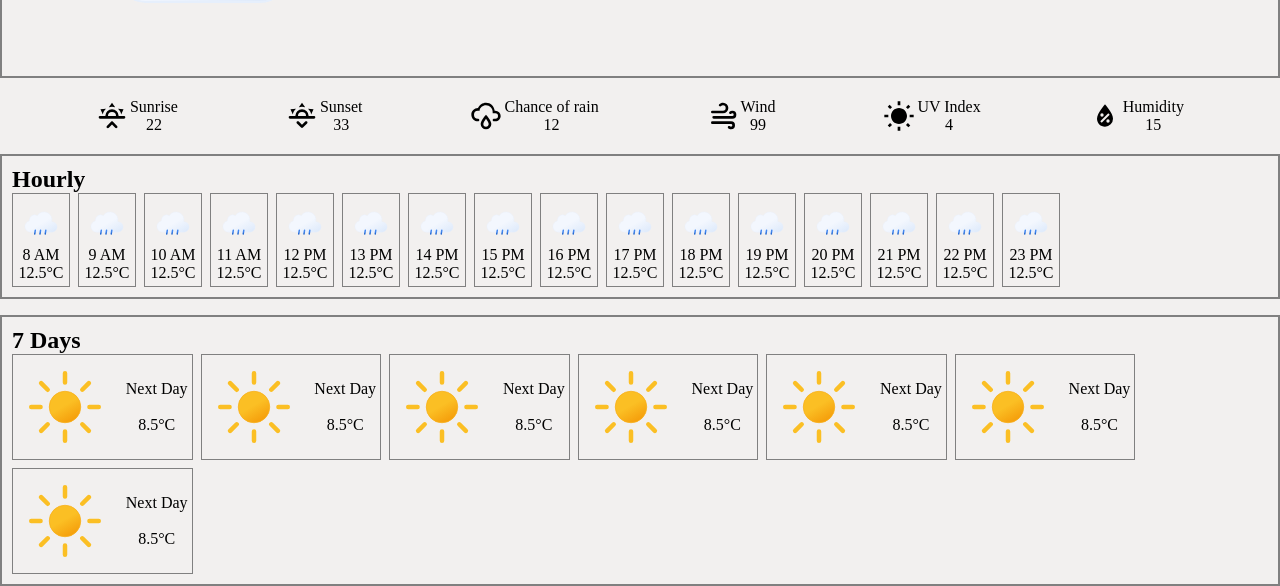
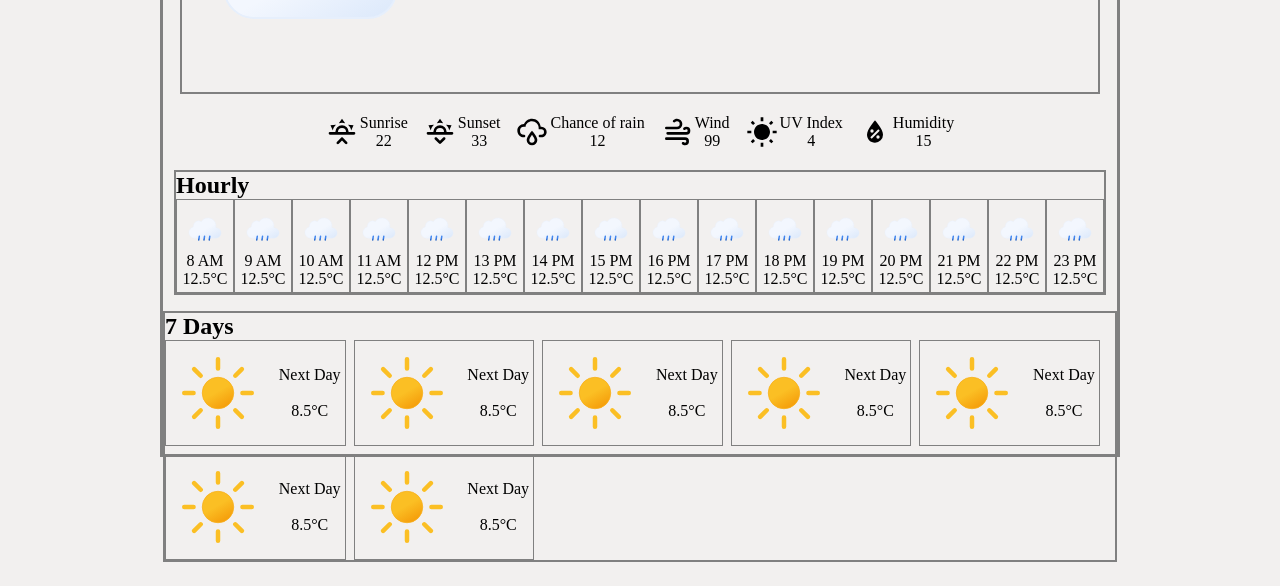
Before and after one commit to ArtemyOsovskoi/weather-app, a website built with webpack: page src/template.html in a window 1280 px wide. Shown: the part 263-849 px from the top of the page. After the commit the page ends 825 px from the top, so only its background shows below. Built offline with nearby package versions, Linux system fonts and the light colour scheme; no server answers.

Commit message:
styling, trying to get better at css positioning with flexbox

```diff
--- a/src/styles.css
+++ b/src/styles.css
@@ -8,8 +8,23 @@ html, body {
     background-color: rgb(242,240,239);
 }
 
-#today_weather {
-    font-size: 2.4rem;
+#main {
+    display: flex;
+    align-items: center;
+    flex-direction: column;
+    border: 3px solid gray;
+    margin-top: 2rem;
+    margin-bottom: 4rem;
+    margin-right: 10rem;
+    margin-left: 10rem;
+    flex: 1 1 auto;
+    height: 86vh;
+}
+
+#form_container {
+    font-size: 1.5rem;
+    display: flex;
+    flex-wrap: wrap;
 }
 
 #today_weather_container {
@@ -19,6 +34,41 @@ html, body {
     display: flex;
     justify-content: space-evenly;
     align-items: center;
+    flex-wrap: wrap;
+}
+
+#today_otherInfo_container {
+    margin-top: 1rem;
+    display: flex;
+    justify-content: space-evenly;
+    align-items: center;
+    flex-wrap: wrap;
+    gap: 8px;
+}
+
+#main_hourly_container {
+    margin-top: 1rem;
+    border: 2px solid gray;
+}
+
+#hourly_weather_container {
+    display: flex;
+    flex-wrap: wrap;
+}
+
+#main_sevenDays_container {
+    margin-top: 1rem;
+    border: 2px solid gray;
+}
+
+#sevenDays_weather_container {
+    display: flex;
+    flex-wrap: wrap;
+    gap: 8px;
+}
+
+#today_weather {
+    font-size: 2.4rem;
 }
 
 #main_today_weather_icon {
@@ -30,19 +80,8 @@ html, body {
     font-size: 18px;
 }
 
-#main_hourly_container {
-    margin-top: 1rem;
-    border: 2px solid gray;
-    padding: 10px;
-}
 
-#hourly_weather_container {
-    display: flex;
-    justify-content: flex-start;
-    align-items: flex-end;
-    flex-wrap: wrap;
-    gap: 8px;
-}
+
 
 .hour_container {
     border: 1px solid gray;
@@ -59,20 +98,6 @@ html, body {
 }
 
 
-#main_sevenDays_container {
-    margin-top: 1rem;
-    border: 2px solid gray;
-    padding: 10px;
-}
-
-#sevenDays_weather_container {
-    display: flex;
-    justify-content: flex-start;
-    align-items: flex-end;
-    flex-wrap: wrap;
-    gap: 8px;
-}
-
 .day_container {
     border: 1px solid gray;
     padding: 4px;
@@ -87,10 +112,6 @@ html, body {
     height: 6rem;
 }
 
-#form_container {
-    font-size: 1.5rem;
-}
-
 #location {
     padding: 10px;
     font-size: 1.2rem;
@@ -101,14 +122,7 @@ html, body {
     font-size: 1.2rem;
 }
 
-#today_otherInfo_container {
-    margin-top: 1rem;
-    display: flex;
-    justify-content: space-evenly;
-    align-items: center;
-    flex-wrap: wrap;
-    gap: 8px;
-}
+
 
 .otherInfo_container {
     padding: 4px;
```
Also changed, not shown: src/template.html (+4 -2 lines).
